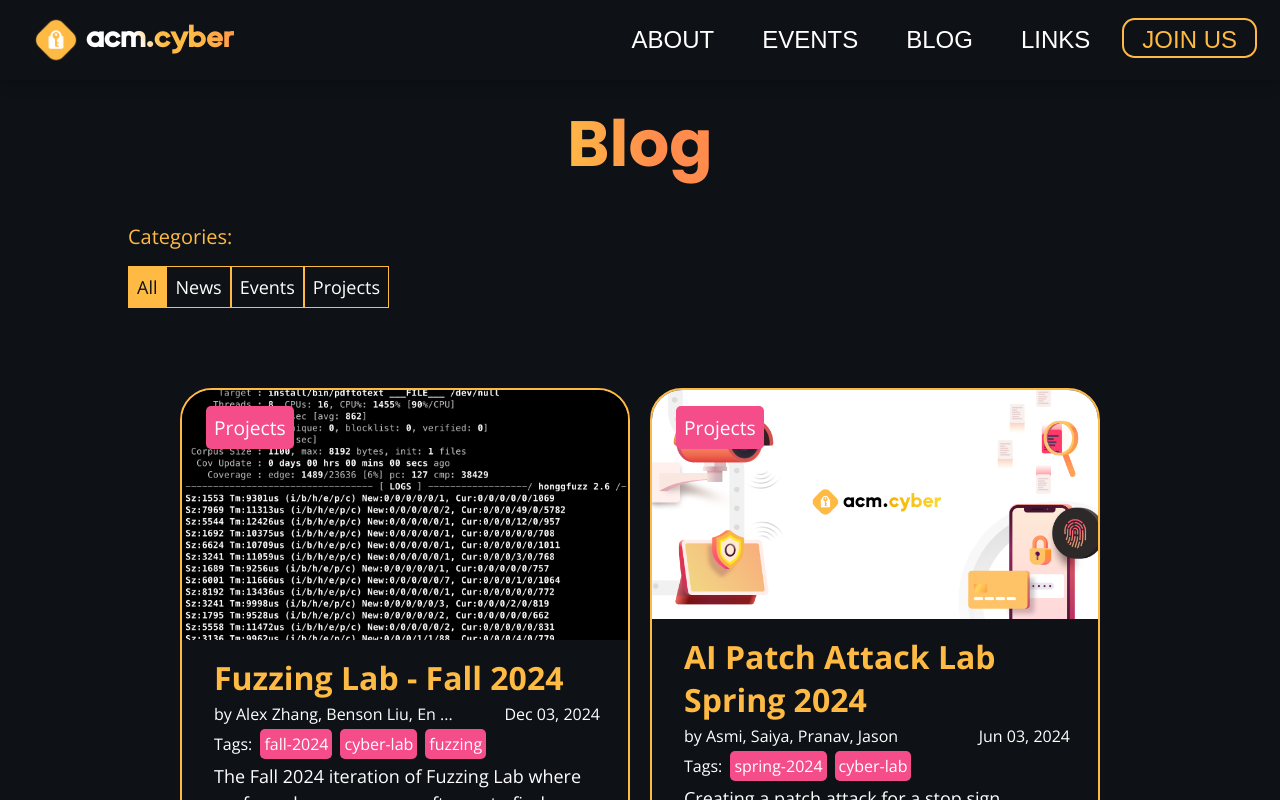
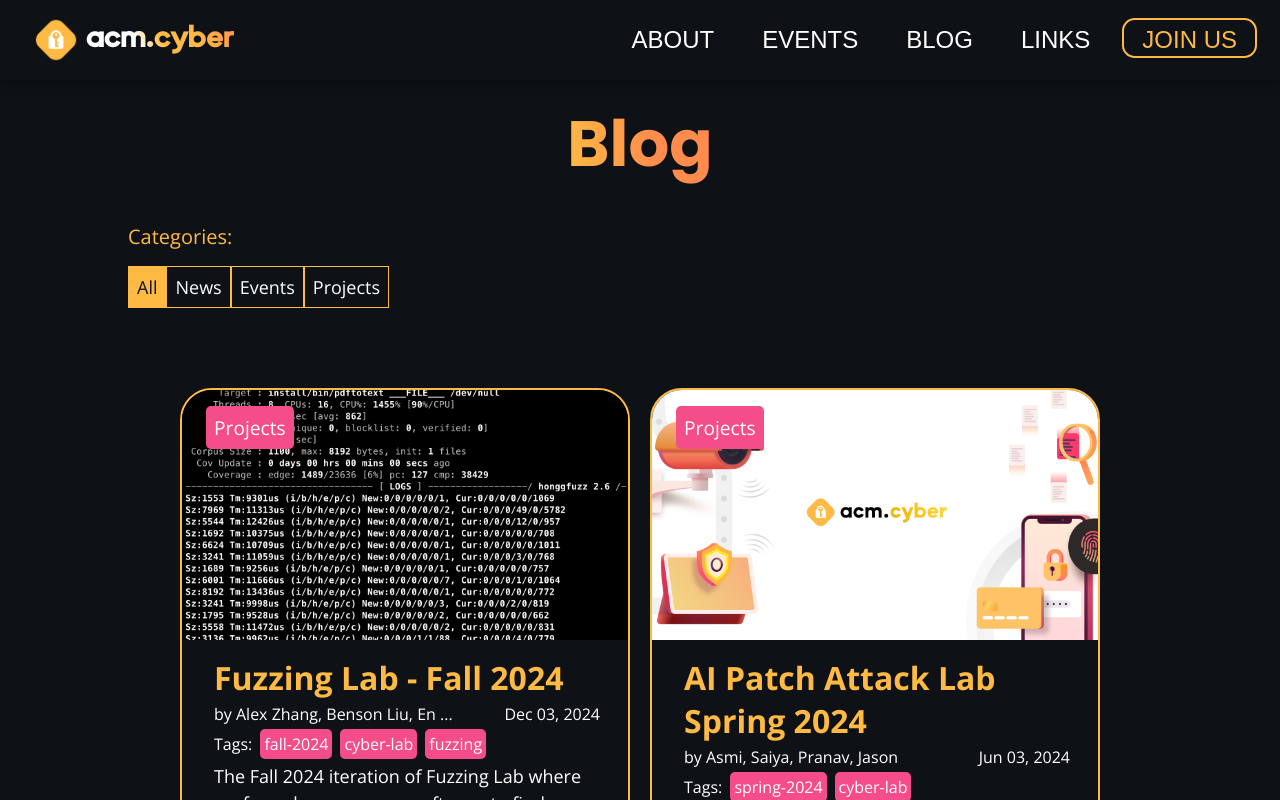
Before and after one commit to uclaacm/acmcyber.com, a Next.js app: page /blog in a window 1280 px wide. Shown: the top 800 px of the page. Built offline with nearby package versions, Linux system fonts and the light colour scheme; a web font is replaced by a local one.

Commit message:
dynamically size height of blog posts
- each row of blog post cards should also have the same height

```diff
--- a/styles/Blog.module.scss
+++ b/styles/Blog.module.scss
@@ -6,12 +6,15 @@
   justify-content: space-evenly;
 }
 
+.blogContainer a {
+  display: contents;
+}
+
 .blogPost {
   overflow: hidden;
   display: flex;
   flex-direction: column;
   width: 450px;
-  height: 450px;
   border: var(--cyber-gold) 2px solid;
   border-radius: 2rem;
   transition: box-shadow 0.2s;
```
